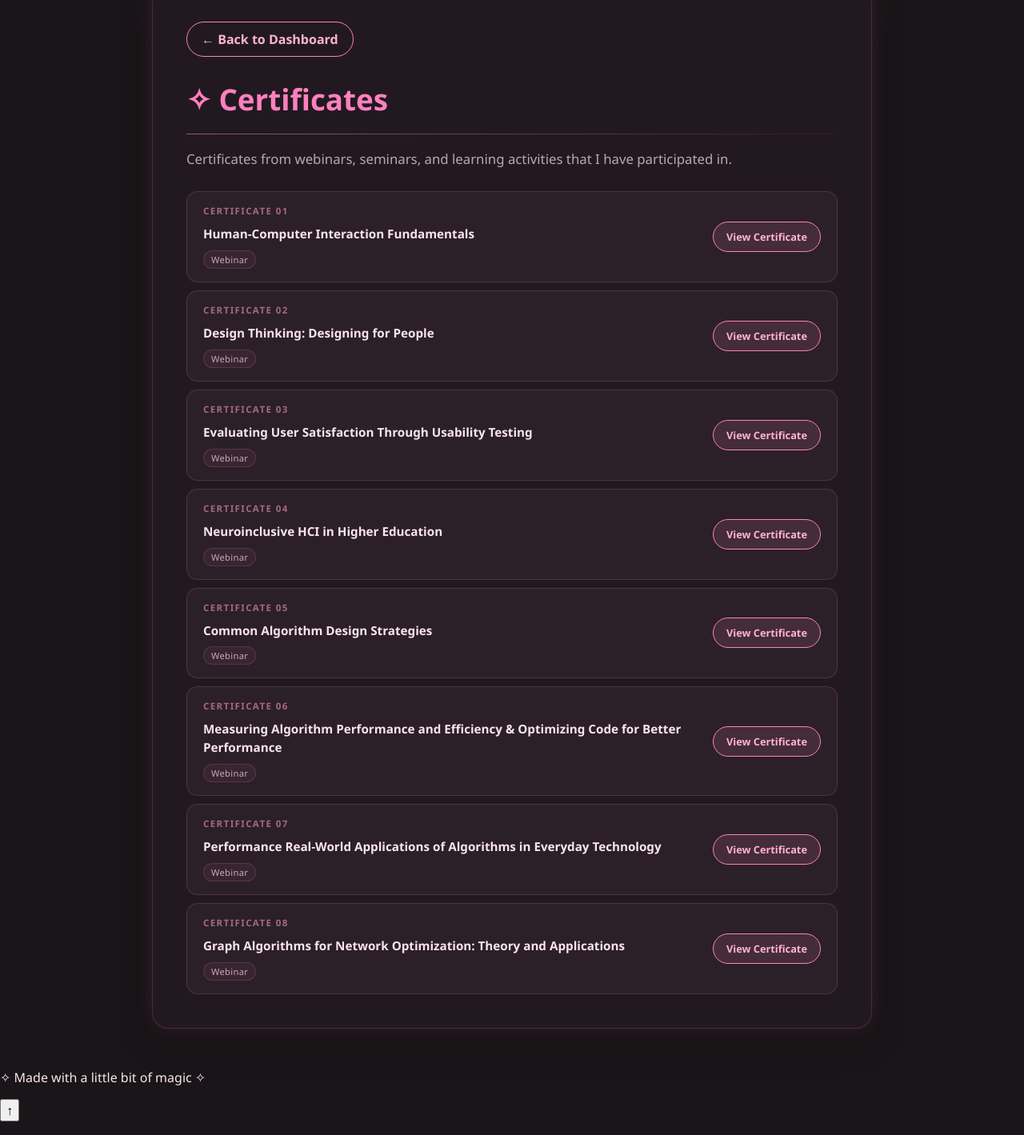
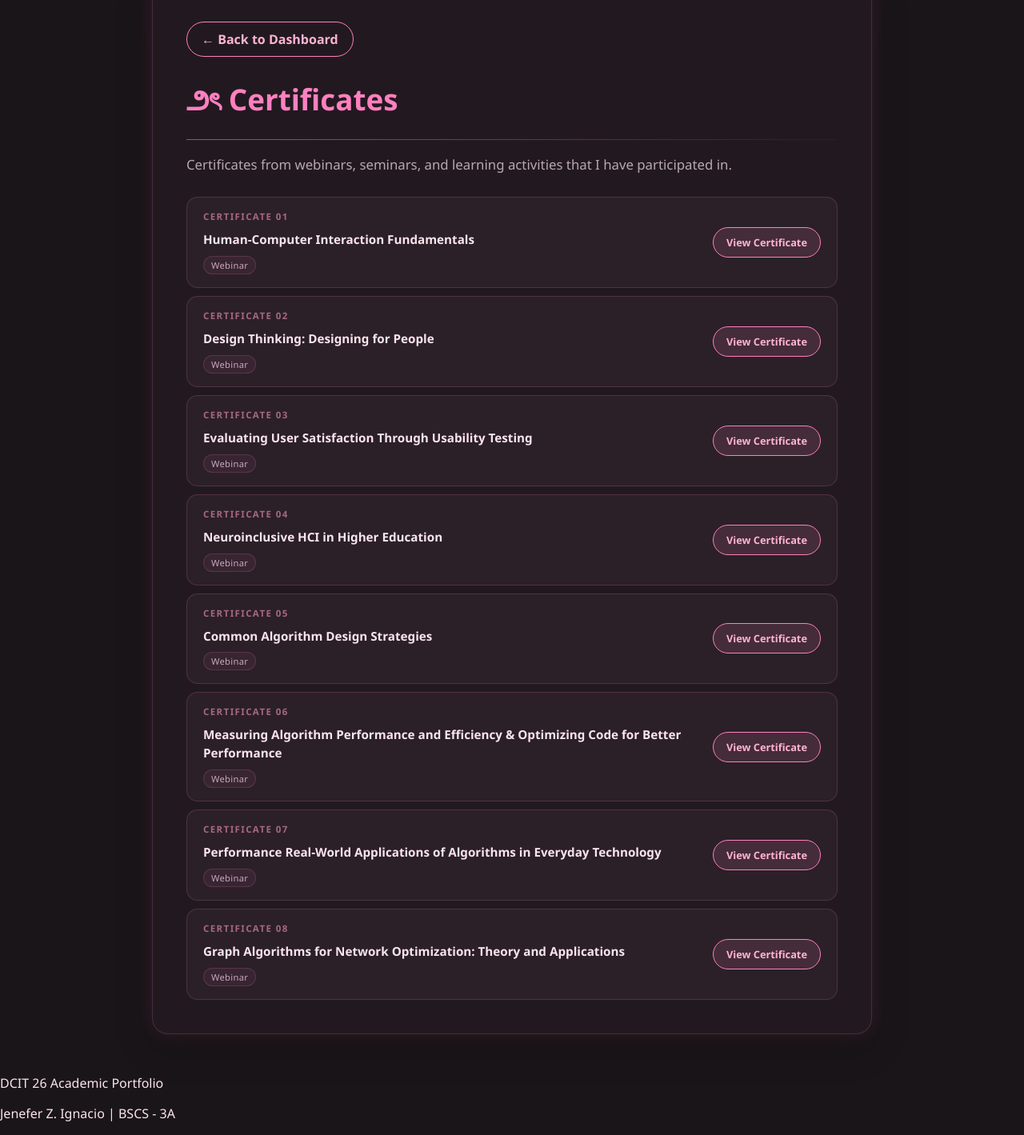
Before and after one commit to jeneferignacio/jenefer-portfolio, a plain HTML site: page certificates.html in a window 1280 px wide. Shown: the part 66-1485 px from the top of the page at 80% size. Drawn offline with Linux system fonts and the light colour scheme.

Commit message:
Update certificates.html

```diff
--- a/certificates.html
+++ b/certificates.html
@@ -138,7 +138,7 @@
             ← Back to Dashboard
         </a>
 
-        <h1 class="page-title">✧ Certificates</h1>
+        <h1 class="page-title">౨ৎ Certificates</h1>
 
         <p class="page-description">
             Certificates from webinars, seminars, and learning activities
@@ -319,13 +319,13 @@
 
     </main>
 
+    <!-- ACTIVITIES-STYLE FOOTER -->
     <footer class="folder-footer">
-        <p>✧ Made with a little bit of magic ✧</p>
+        <p>DCIT 26 Academic Portfolio</p>
+        <p>Jenefer Z. Ignacio | BSCS - 3A</p>
     </footer>
 
-    <button id="scrollTopBtn" class="scroll-top" aria-label="Scroll to top">
-        ↑
-    </button>
+    <!-- Scroll-to-top button removed -->
 
     <script src="folder-effects.js"></script>
 
```
